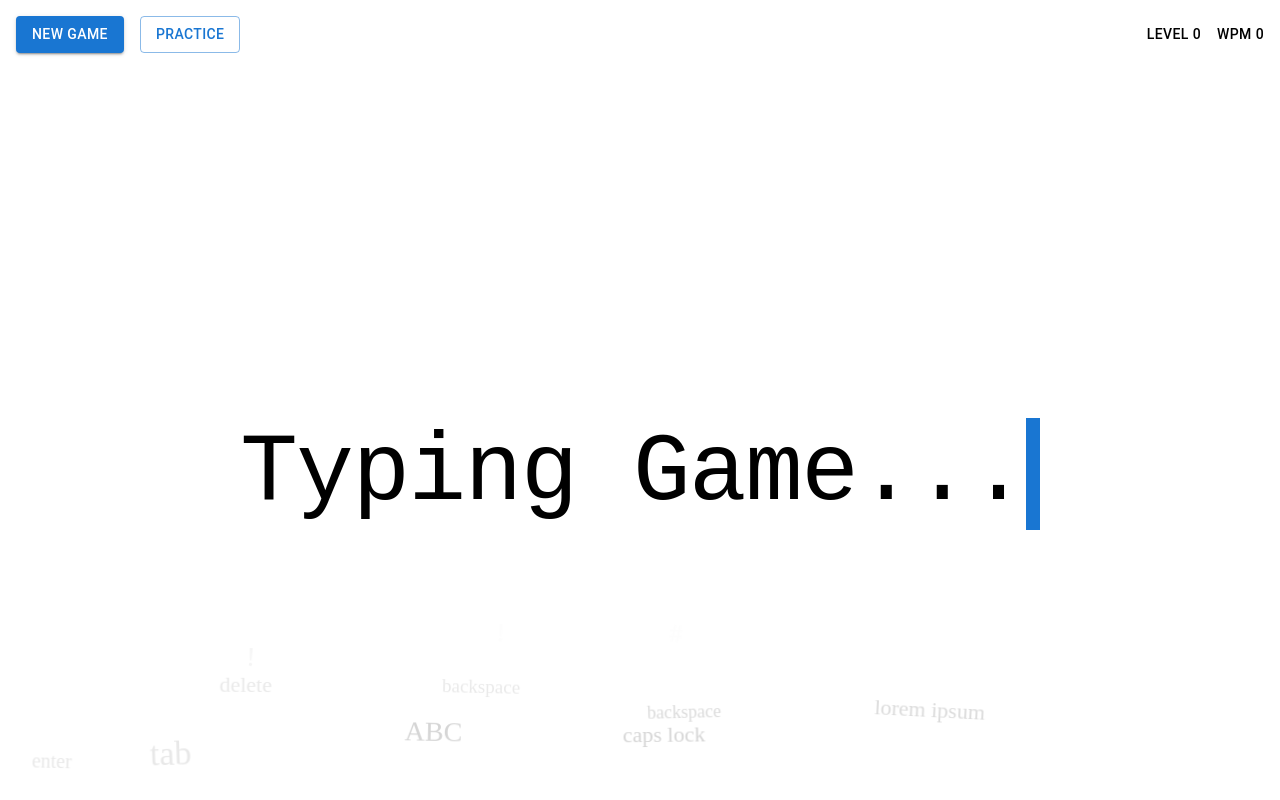
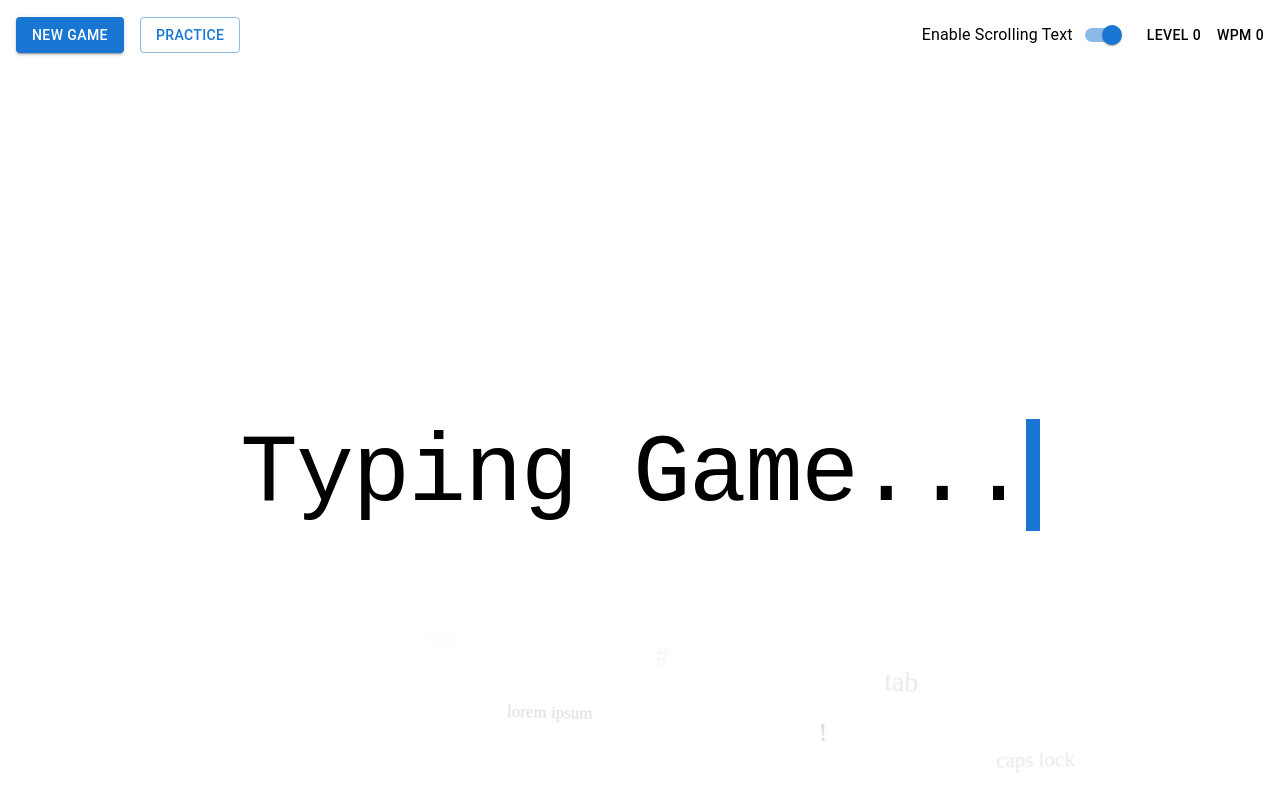
Before and after one commit to lukasmiljic/Internship-16-SpeedType, a React (Vite) app: page / in a window 1280 px wide. Built offline with nearby package versions, Linux system fonts and the light colour scheme.

Commit message:
added switch for enabling fading text bg effect

```diff
--- a/src/Components/FadingText/FadingText.jsx
+++ b/src/Components/FadingText/FadingText.jsx
@@ -4,6 +4,8 @@ let rightValue = 20;
 let ascending = true;
 const offset = 15;
 const timing = Math.random() * 320 + 50;
+export let fadingTextEnabled = true;
+let intervalID;
 
 const text = [
   "lorem ipsum",
@@ -32,7 +34,6 @@ function generateRightValue() {
     ascending = !ascending;
   }
   if (rightValue > 95) {
-    console.log("rightValue > 95");
     ascending = false;
     rightValue = 85;
   }
@@ -40,12 +41,11 @@ function generateRightValue() {
     ascending = true;
     rightValue = 5;
   }
-  console.log(rightValue + "" + ascending);
   return rightValue;
 }
 
 export function generateFadingText() {
-  setInterval(() => {
+  intervalID = setInterval(() => {
     const div = document.createElement("div");
     div.className = `${clasess.fadingText}`;
     const textIndex = Math.floor(Math.random() * text.length);
@@ -68,4 +68,12 @@ export function generateFadingText() {
       div.remove();
     }, 2300);
   }, timing);
+
+  return intervalID;
 }
+
+export const stopGenerating = (id) => {
+  console.log("stop generating");
+  console.log(id);
+  clearInterval(id);
+};
--- a/src/Components/Header/Header.jsx
+++ b/src/Components/Header/Header.jsx
@@ -8,16 +8,37 @@ import {
   DialogContentText,
   Typography,
   Tooltip,
+  Switch,
+  FormControlLabel,
 } from "@mui/material";
-import { useState } from "react";
+import { useState, useEffect, useRef } from "react";
 import { useWordsPerMinute } from "../../Providers/WordsPerMinuteProvider";
+import { useScrollingText } from "../../Providers/FadingTextProvider";
 import { useLevel } from "../../Providers/LevelProvider";
+import { generateFadingText, stopGenerating } from "../FadingText/FadingText";
 
 const Header = () => {
   const [openPractice, setOpenPractice] = useState(false);
   const [openNewGame, setOpenNewGame] = useState(false);
   const { wordsPerMinute, updateWordsPerMinute } = useWordsPerMinute();
+  const { scrollingTextEnabeled, updateScrollingTextEnabeled } =
+    useScrollingText();
   const { level, updateLevel } = useLevel();
+
+  const idRef = useRef();
+  useEffect(() => {
+    if (scrollingTextEnabeled) {
+      idRef.current = generateFadingText();
+      console.log("started " + idRef.current);
+    }
+
+    return () => {
+      if (idRef.current) {
+        console.log("stopping " + idRef.current);
+        clearInterval(idRef.current);
+      }
+    };
+  }, [scrollingTextEnabeled]);
 
   return (
     <header>
@@ -34,7 +55,20 @@ const Header = () => {
             Practice
           </Button>
         </Stack>
-        <Stack direction="row" spacing={2}>
+        <Stack direction="row" spacing={2} alignItems={"center"}>
+          <FormControlLabel
+            value="top"
+            control={
+              <Switch
+                defaultChecked
+                onChange={(event, checked) =>
+                  updateScrollingTextEnabeled(checked)
+                }
+              />
+            }
+            label="Enable Scrolling Text"
+            labelPlacement="start"
+          />
           <Tooltip title="Number of cleared levels">
             <Typography variant="button">Level {level}</Typography>
           </Tooltip>
--- a/src/Pages/Home/Home.jsx
+++ b/src/Pages/Home/Home.jsx
@@ -1,13 +1,14 @@
 import { Stack } from "@mui/material";
 import Header from "../../Components/Header";
 import TypeWriter from "../../Components/TypeWriter/TypeWriter";
-import { generateFadingText } from "../../Components/FadingText/FadingText";
+import ScrollingTextProvider from "../../Providers/FadingTextProvider";
 
 const Home = () => {
-  generateFadingText();
   return (
     <Stack height={"100vh"}>
-      <Header />
+      <ScrollingTextProvider>
+        <Header />
+      </ScrollingTextProvider>
       <Stack
         direction="column"
         alignItems={"center"}
--- /dev/null
+++ b/src/Providers/FadingTextProvider.jsx
@@ -0,0 +1,25 @@
+import { createContext, useContext, useState } from "react";
+
+const defaultContext = {
+  enabeled: true,
+};
+
+const ScrollingTextContext = createContext(defaultContext);
+
+const ScrollingTextProvider = ({ children }) => {
+  const [scrollingTextEnabeled, setScrollingTextEnabled] = useState(true);
+
+  const updateScrollingTextEnabeled = (newEnabeled) => {
+    setScrollingTextEnabled(newEnabeled);
+  };
+
+  return (
+    <ScrollingTextContext.Provider value={{scrollingTextEnabeled, updateScrollingTextEnabeled}}>
+      {children}
+    </ScrollingTextContext.Provider>
+  );
+};
+
+export const useScrollingText = () => useContext(ScrollingTextContext);
+
+export default ScrollingTextProvider;
```
